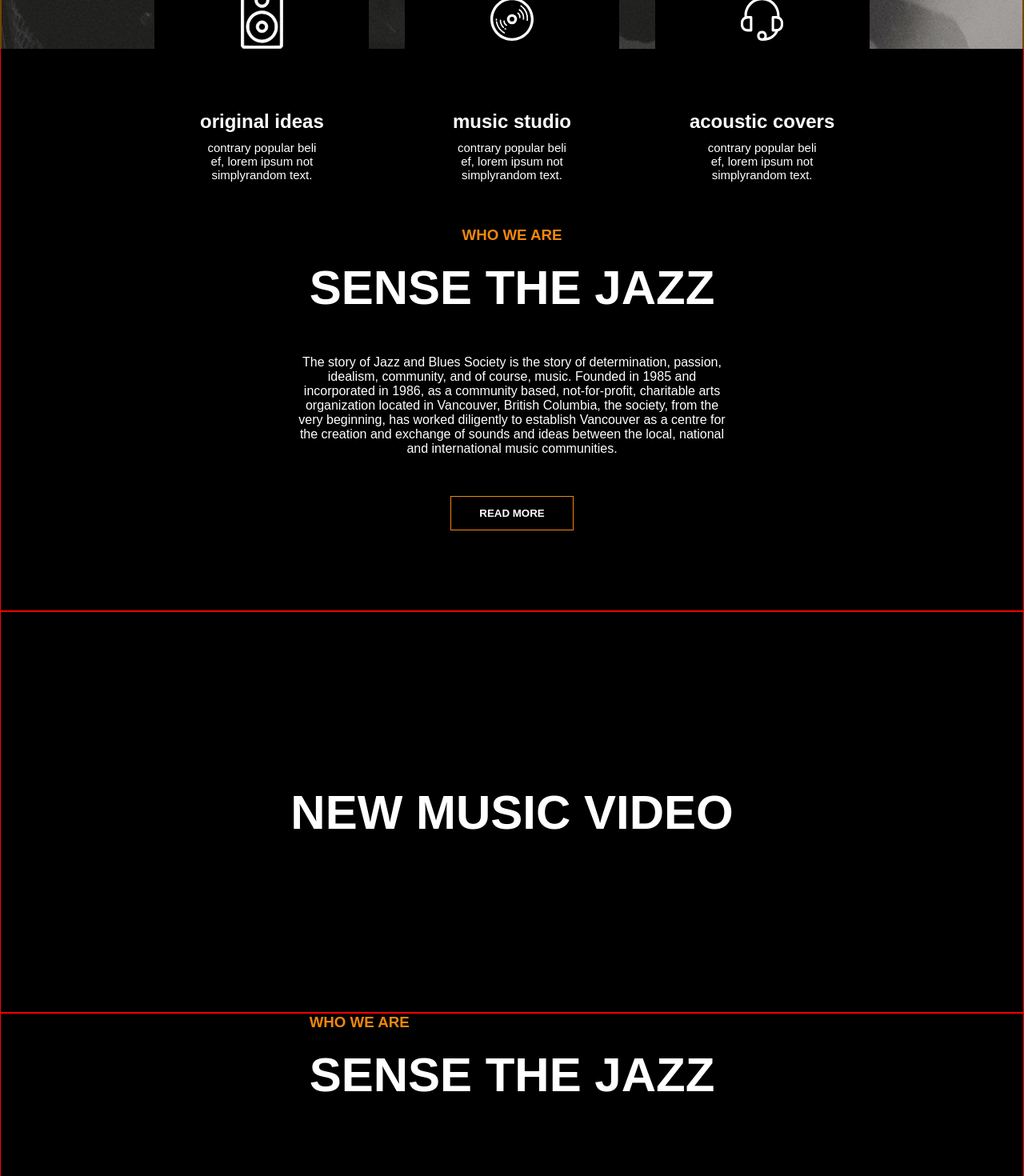
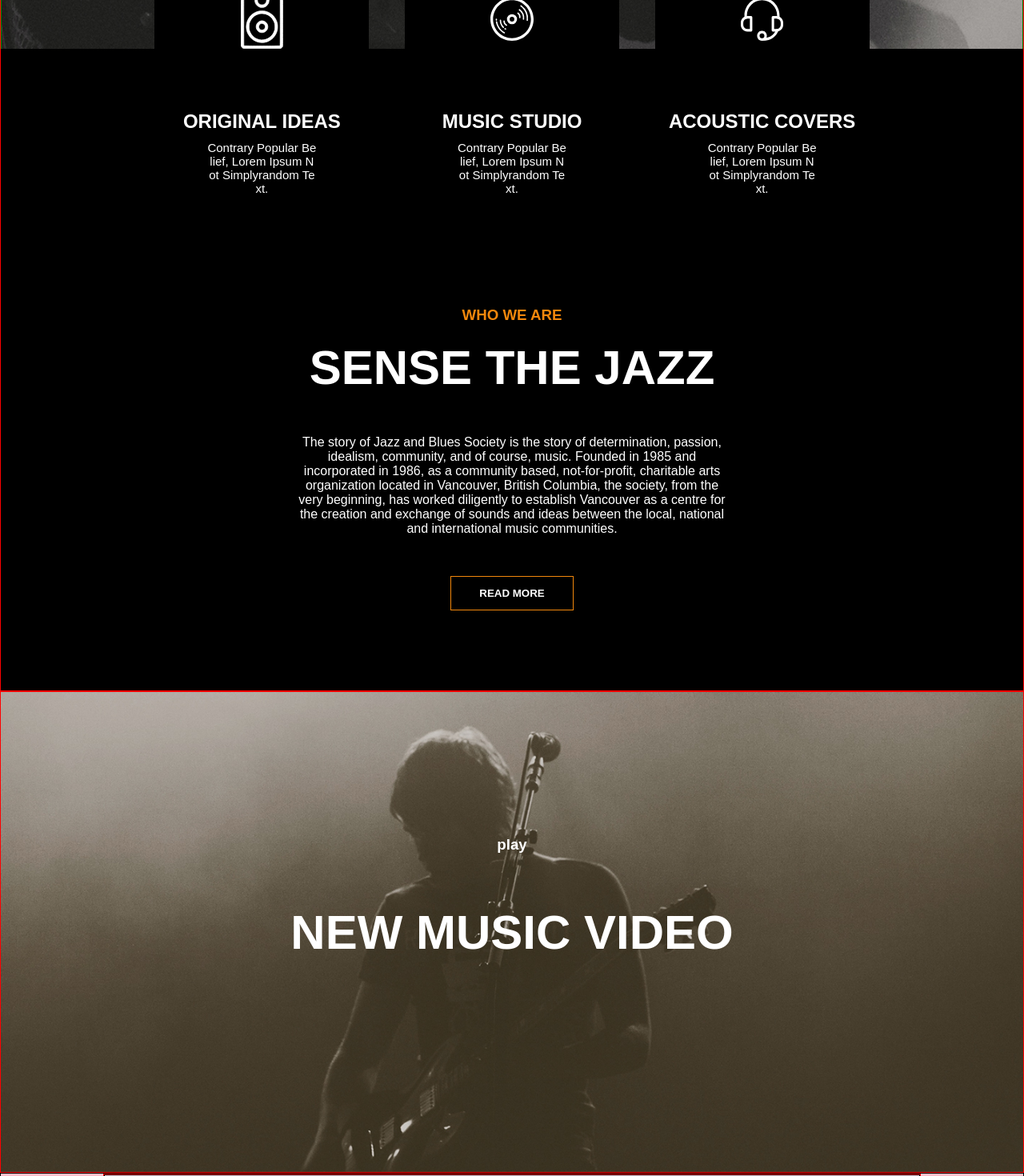
Before and after one commit to saragisondi/proj-html-vuejs, a Vue app: page / in a window 1280 px wide. Shown: the part 940-2410 px from the top of the page at 80% size. Built offline with nearby package versions, Linux system fonts and the light colour scheme.

Commit message:
add section new music video

```diff
--- a/src/components/Main-components/Card.vue
+++ b/src/components/Main-components/Card.vue
@@ -17,7 +17,7 @@ export default {
     </div>
     <!-- text -->
     <div class="description">
-      <h2>{{title}}</h2>
+      <h2>{{title.toUpperCase()}}</h2>
       <p>{{description}}</p>
     </div>
   </div>
@@ -59,7 +59,9 @@ export default {
       margin: 10px 65px;
       font-size: 15px;
       word-break: break-all;
+      text-transform: capitalize;
     }
   }
 }
+
 </style>
--- a/src/components/Main.vue
+++ b/src/components/Main.vue
@@ -12,24 +12,28 @@ export default {
   },
   components:{
     Card
-  }
+  },
 }
 </script>
 
 <template>
   <main>
 
+    <!-- JUMBOTRON -->
     <section>
       <div class="container-jumbotron">
         <div class="jumbotron">
+          <!-- img -->
           <img class="img-jumbotron" :src="store.jumbotron" alt="image-jumbotron">
-
+          <!-- text -->
           <div class="text">
             <h3 class="subtitle">INSTRUMENTAL ROCK</h3>
             <h1>MUSIC IN THIS VIDEO</h1>
+            <!-- button -->
             <button>READ MORE</button>
           </div>
 
+          <!-- cards -->
           <div class="container-cards">
 
             <Card
@@ -47,6 +51,7 @@ export default {
 
     </section>
 
+    <!-- SENSE THE JAZZ description -->
     <section>
       <div class="container-section">
         <div class="sense-the-jazz description">
@@ -60,15 +65,17 @@ export default {
       </div>
     </section>
 
+
+    <!-- NEW MUSIC VIDEO  -->
     <section>
-      <div class="container-section">
-        <div class="new-music-video">
+      <div class="container-section-img">
+        <h3 class="play">play</h3>
         <h1>NEW MUSIC VIDEO</h1>
-        </div>
+        <img src="/public/imgs/assets/Video.jpg" alt="">
       </div>
     </section>
 
-    <section>
+     <!--<section>
       <div class="container-section">
         <div class="sense-the-jazz img">
           <h3 class="subtitle">WHO WE ARE</h3>
@@ -94,7 +101,7 @@ export default {
         </div>
 
       </div>
-    </section>
+    </section> -->
 
 
   </main>
@@ -110,6 +117,11 @@ export default {
 
 main{
   margin-top:100px;
+
+  h1{
+    font-size: 100px;
+    margin:50px 0;
+  }
 
   button{
     border-style: none;
@@ -131,12 +143,30 @@ main{
     }
     }
 
+    .container-section-img{
+      width: 100%;
+      height:600px;
+      position: relative;
+      @include d-flex("column-center");
+      h1{
+        font-size: 60px;
+        position:absolute;
+      }
+      img{
+        width: 100%;
+        height:600px;
+        object-fit: cover;
+      }
+      .play{
+        position:absolute;
+        top:180px;
+      }
+    }
+
   }
 
   .container-jumbotron{
     height:800px;
-
-
     .jumbotron{
       width: 100%;
       height:900px;
@@ -148,24 +178,16 @@ main{
         height:900px;
         object-fit: cover;
       }
-
-
-
       .text{
         text-align: center;
         position: absolute;
         top:200px;
       }
-
     }
 
   }
 
 
-  h1{
-    font-size: 100px;
-    margin:50px 0;
-  }
 
   .container-cards{
     width:70%;
@@ -187,7 +209,7 @@ main{
     height:700px;
     text-align: center;
     @include d-flex("column");
-    margin-bottom:100px;
+    margin:100px;
 
     h1{
       margin: 20px 0;
@@ -199,9 +221,11 @@ main{
     }
   }
 
-  .new-music-video, .album-out-now{
+
+  .album-out-now{
     height:500px;
-    @include d-flex("both")
+    // @include d-flex("both")
+
 
   }
 
--- a/src/components/scss/Mixin.scss
+++ b/src/components/scss/Mixin.scss
@@ -14,5 +14,9 @@
   }@else if $type == "column"{
     flex-direction: column;
     justify-content: end;
+  }@else if $type == "column-center"{
+    justify-content: center;
+    align-items: center;
+    flex-direction: column;
   }
 }
--- a/src/data/store.js
+++ b/src/data/store.js
@@ -6,7 +6,7 @@ export const store = reactive ({
 logo:'/public/imgs/assets/Logo.png',
 jumbotron:'/public/image (1).png',
 
-
+// header
   HeaderLinks:[
     'home',
     'blog',
@@ -17,6 +17,7 @@ jumbotron:'/public/image (1).png',
     'shop'
   ],
 
+  // main
   Cards:[
     {
       img:'/public/speaker.svg',
@@ -35,6 +36,7 @@ jumbotron:'/public/image (1).png',
     },
   ],
 
+  // footer
   FooterLinks:[
     {
       title:'bookings',
```
Lines whose indentation alone changed are shown as unchanged.
